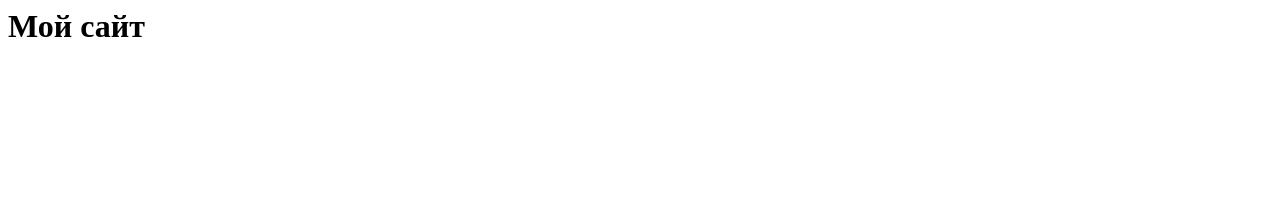
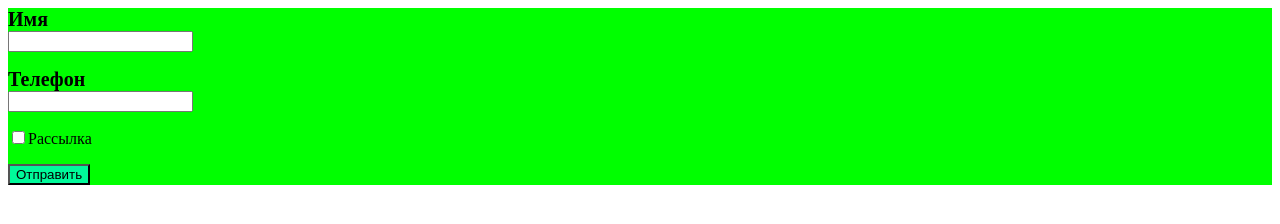
Before and after one commit to kupermuper/Site10, a plain HTML site: page index.html in a window 1280 px wide. Drawn offline with Linux system fonts and the light colour scheme.

Commit message:
Update index.html

```diff
--- a/index.html
+++ b/index.html
@@ -1,3 +1,8 @@
 <html>
-  <h1>Мой сайт</h1>
-</html>
+    <form style="background-color:Lime">
+        <p><label style="font-size:20px"><b>Имя</b><br/><input type ="text"></label></p>
+        <p><label style="font-size:20px"><b>Телефон</b><br/><input type ="tel"></label></p>
+        <p><label><input type ="checkbox">Рассылкa</label></p>
+        <input style="background-color:MediumSpringGreen" type ="submit" value="Отправить">
+    </form>
+<html>
```
